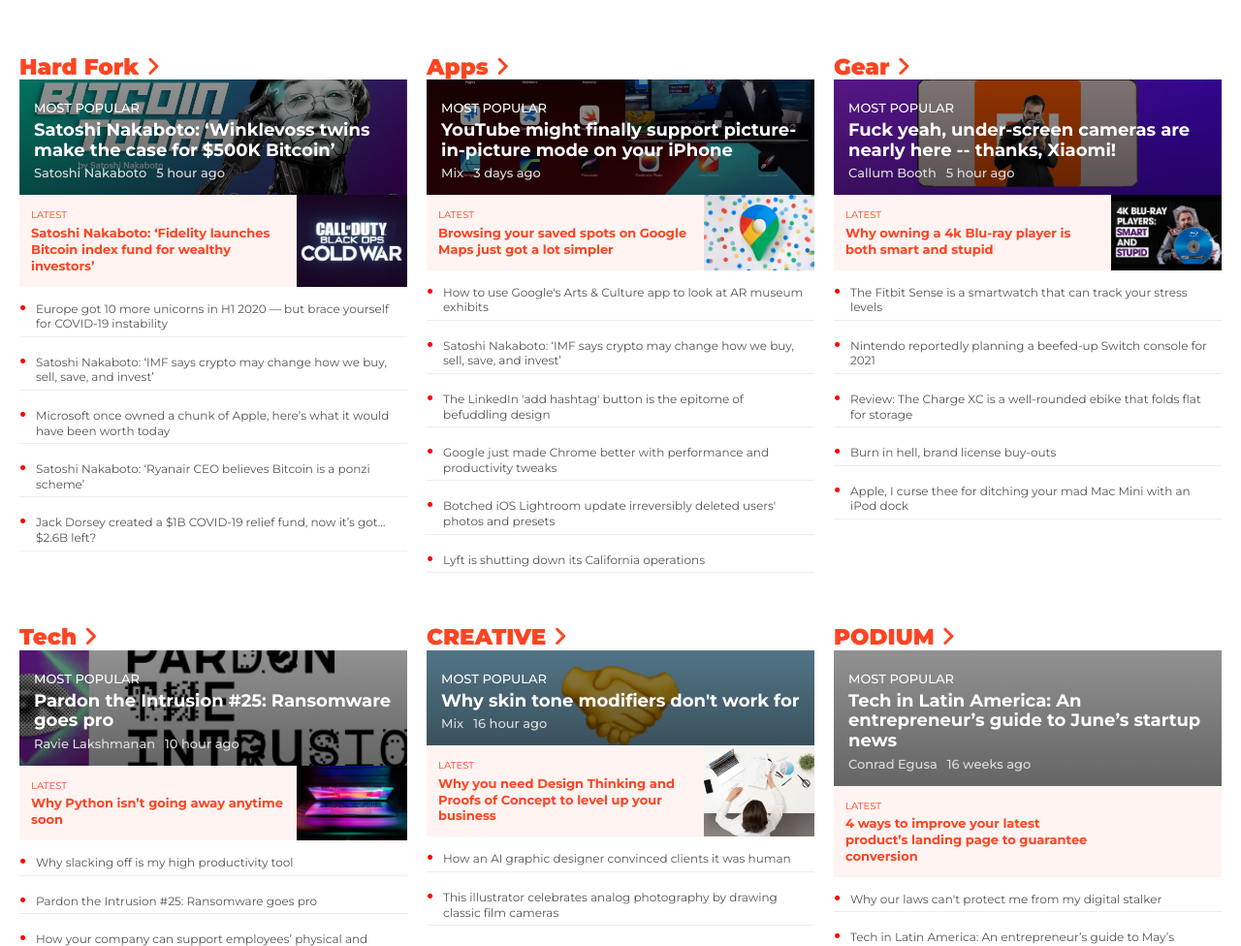
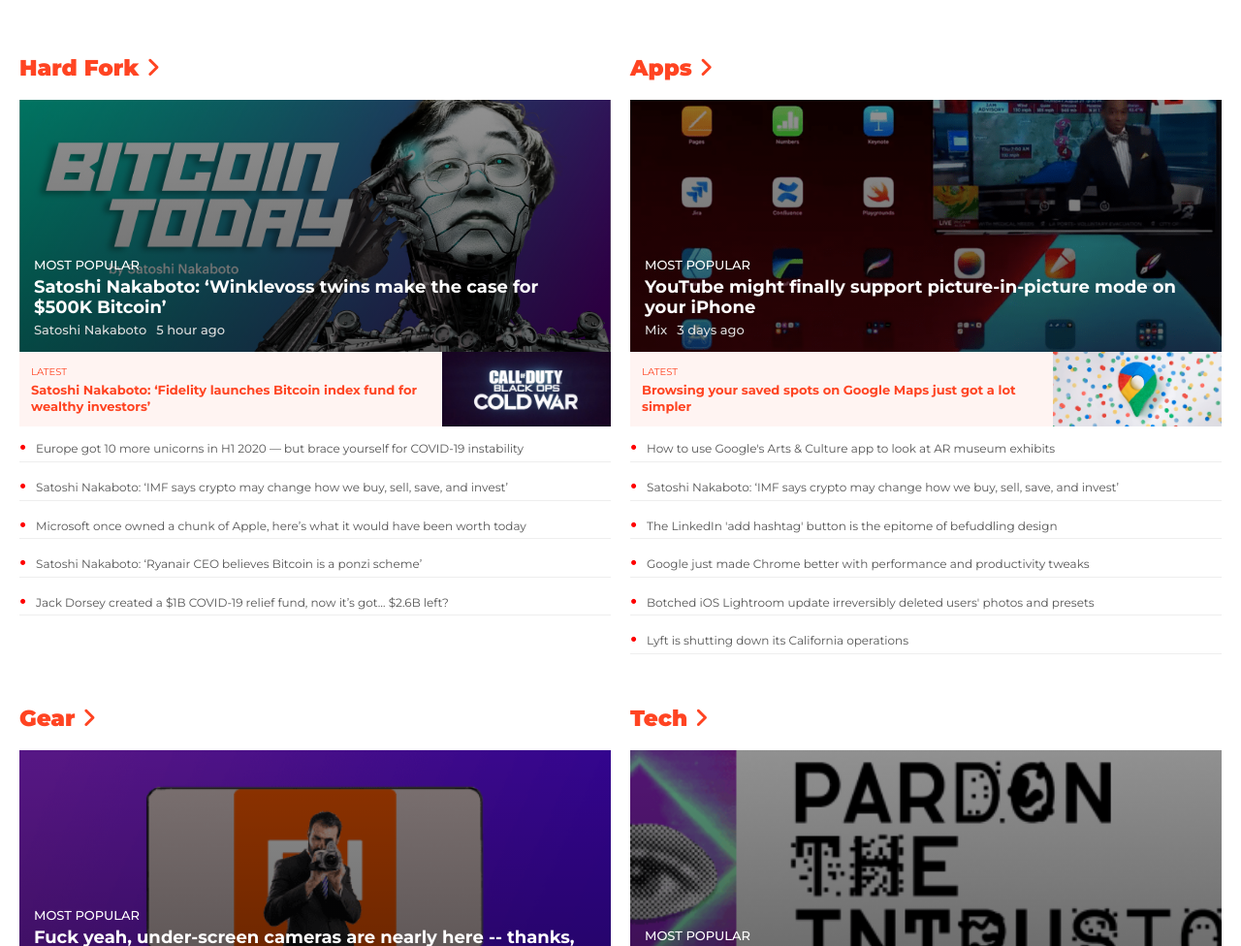
Before and after one commit to GabrielJSuarez/Building-with-Responsive-Design, a plain HTML site: page index.html in a window 1280 px wide. Shown: the part 1824-2800 px from the top of the page at 97% size. Drawn offline with Linux system fonts and the light colour scheme.

Commit message:
Changes in html/css
Styled the Hard Fork section

```diff
--- a/index.html
+++ b/index.html
@@ -259,7 +259,7 @@
         </section>
 
         <!--Latest funding section-->
-        <section class="section-container latest-funding">
+        <section class="latest-funding">
             <h2 class="orange-text fork-title">
                 Latest funding rounds on Index.co <i class="fas fa-angle-right "></i>
             </h2>
@@ -307,6 +307,7 @@
                 </div>
 
             </div>
+
             <div class="funding-container">
                 <div class="funding-header">
                     <img src="./assets/images/advocate-img.jpg" alt=" ">
@@ -365,12 +366,12 @@
         </section>
 
 
-        <section class="section-container">
+        <section class="fork-section-container">
             <!--Hard Fork Section-->
             <div class="fork-container">
                 <h2 class="fork-title"><a href="#" class="orange-text">Hard Fork <i class="fas fa-angle-right "></i></a></h2>
 
-                <article class="article-content article-fork d-flex flex-p fork-content ">
+                <article class="article-content article-fork article-fork d-flex flex-p fork-content ">
                     <div class="article-header">
                         <p>MOST POPULAR</p>
                         <h2>Satoshi Nakaboto: ‘Winklevoss twins make the case for $500K Bitcoin’</h2>
@@ -418,7 +419,7 @@
                 <h2 class="fork-title"><a href="#" class="orange-text">Apps <i class="fas fa-angle-right "></i></a></h2>
 
 
-                <article class="article-content article-apps d-flex flex-p fork-content ">
+                <article class="article-content article-fork article-apps d-flex flex-p fork-content ">
                     <div class="article-header">
                         <p>MOST POPULAR</p>
                         <h2>YouTube might finally support picture-in-picture mode on your iPhone</h2>
@@ -465,7 +466,7 @@
             <div class="fork-container">
                 <h2 class="fork-title"><a href="#" class="orange-text">Gear <i class="fas fa-angle-right "></i></a></h2>
 
-                <article class="article-content article-gear d-flex flex-p fork-content ">
+                <article class="article-content article-fork article-gear d-flex flex-p fork-content ">
                     <div class="article-header">
                         <p>MOST POPULAR</p>
                         <h2>Fuck yeah, under-screen cameras are nearly here -- thanks, Xiaomi!</h2>
@@ -508,7 +509,7 @@
             <div class="fork-container">
                 <h2 class="fork-title"><a href="#" class="orange-text">Tech <i class="fas fa-angle-right "></i></a></h2>
 
-                <article class="article-content article-tech d-flex flex-p fork-content ">
+                <article class="article-content article-fork article-tech d-flex flex-p fork-content ">
                     <div class="article-header">
                         <p>MOST POPULAR</p>
                         <h2>Pardon the Intrusion #25: Ransomware goes pro</h2>
@@ -553,7 +554,7 @@
             <div class="fork-container">
                 <h2 class="fork-title"><a href="#" class="orange-text">CREATIVE <i class="fas fa-angle-right "></i></a></h2>
 
-                <article class="article-content article-creative d-flex flex-p fork-content ">
+                <article class="article-content article-fork article-creative d-flex flex-p fork-content ">
                     <div class="article-header">
                         <p>MOST POPULAR</p>
                         <h2>Why skin tone modifiers don't work for</h2>
@@ -599,7 +600,7 @@
 
                 <h2 class="fork-title"><a href="#" class="orange-text">PODIUM <i class="fas fa-angle-right "></i></a></h2>
 
-                <article class="article-content article-podium d-flex flex-p fork-content ">
+                <article class="article-content article-fork article-podium d-flex flex-p fork-content ">
                     <div class="article-header">
                         <p>MOST POPULAR</p>
                         <h2>Tech in Latin America: An entrepreneur’s guide to June’s startup news</h2>
@@ -644,7 +645,7 @@
             <div class="fork-container">
                 <h2 class="fork-title"><a href="#" class="orange-text">INSIGTHS <i class="fas fa-angle-right "></i></a></h2>
 
-                <article class="article-content article-fork d-flex flex-p fork-content ">
+                <article class="article-content article-fork article-fork d-flex flex-p fork-content ">
                     <div class="article-header">
                         <p>MOST POPULAR</p>
                         <h2>Satoshi Nakaboto: ‘Winklevoss twins make the case for $500K Bitcoin’</h2>
@@ -691,7 +692,7 @@
             <div class="fork-container">
                 <h2 class="fork-title"><a href="#" class="orange-text">LAUNCH <i class="fas fa-angle-right "></i></a></h2>
 
-                <article class="article-content article-launch d-flex flex-p fork-content ">
+                <article class="article-content article-fork article-launch d-flex flex-p fork-content ">
                     <div class="article-header">
                         <p>MOST POPULAR</p>
                         <h2>Say hello to SHIFT, our new publication about the future of mobility tech</h2>
@@ -734,7 +735,7 @@
             <div class="fork-container">
                 <h2><a href="#" class="fork-title">DISTRACT<i class="fas fa-angle-right "></i></a></h2>
 
-                <article class="article-content article-distract d-flex flex-p fork-content ">
+                <article class="article-content article-fork article-distract d-flex flex-p fork-content ">
                     <div class="article-header">
                         <p>MOST POPULAR</p>
                         <h2>This is the 'ultimate virtual racing car,' according to Ford designers and gamers</h2>
--- a/style.css
+++ b/style.css
@@ -38,7 +38,9 @@
     display: grid;
 }
 
-.section-container {
+.section-container,
+.latest-funding,
+.fork-section-container {
     padding: 2rem;
 }
 
@@ -198,8 +200,6 @@
     padding: 1.2rem 0;
 }
 
-
-
 .article-1,
 .article-2,
 .article-3,
@@ -300,30 +300,27 @@
         grid-row: 1/ 3;
         height: 100%;
     }
-
     .article-2 {
         grid-column: 3 / 4;
         grid-row: 1/ 2;
     }
-
     .article-3 {
         grid-column: 3 / 4;
         grid-row: 2/ 3;
     }
-
     .article-1 h2 {
         font-size: 3.6rem;
     }
-
-    .article-2 h2, .article-3 h2 {
+    .article-2 h2,
+    .article-3 h2 {
         font-size: 2rem;
     }
-
     .article-content {
         height: auto;
         margin: 0;
     }
 }
+
 
 /*---------------------*/
 
@@ -408,26 +405,24 @@
 
 @media (min-width: 768px) {
     /* RESPONSIVE LATEST NEWS */
-
-  .section-container {
+    .section-container,
+    .latest-funding {
         display: grid;
         grid-template-columns: repeat(3, 1fr);
         grid-gap: 2rem;
         padding: 2rem;
     }
-
     .fork-title {
         grid-column: 1/4;
         grid-row: 1;
         margin: 2rem 0 0;
     }
-
     .latest-news-container {
         grid-template-columns: 1fr;
-    grid-template-rows: repeat(1,12rem);
+        grid-template-rows: repeat(1, 12rem);
+    }
 }
 
-}
 
 /*-----------------------------*/
 
@@ -517,26 +512,21 @@
 
 @media (min-width: 768px) {
     /* RESPONSIVE FOUNDING SECTION  */
-
     .funding-nav {
         grid-row: 2;
         grid-column: 1/4;
     }
-
-   /*  .funding-nav li {
-        display: inline-block;
+    .funding-header h4 {
+        margin-top: 0;
     }
-
-    .funding-nav li:not(:last-child) {
-        border-right: 1px solid orange;
-    }*/
-
-
-
     .funding-nav ul li a {
         font-size: 1.7rem;
     }
+    .funding-nav ul li:last-child a {
+        margin-bottom: 0;
     }
+}
+
 
 /*------------------*/
 
@@ -647,6 +637,20 @@
 
 .bottom-line {
     border-bottom: 1px solid #eee;
+}
+
+@media (min-width: 768px) {
+    .fork-section-container {
+        display: grid;
+        grid-template-columns: repeat(2, 1fr);
+        gap: 2rem;
+    }
+    .fork-title {
+        margin-bottom: 2rem;
+    }
+    .article-fork {
+        height: 26rem;
+    }
 }
 
 
```
Lines whose indentation alone changed are shown as unchanged.
